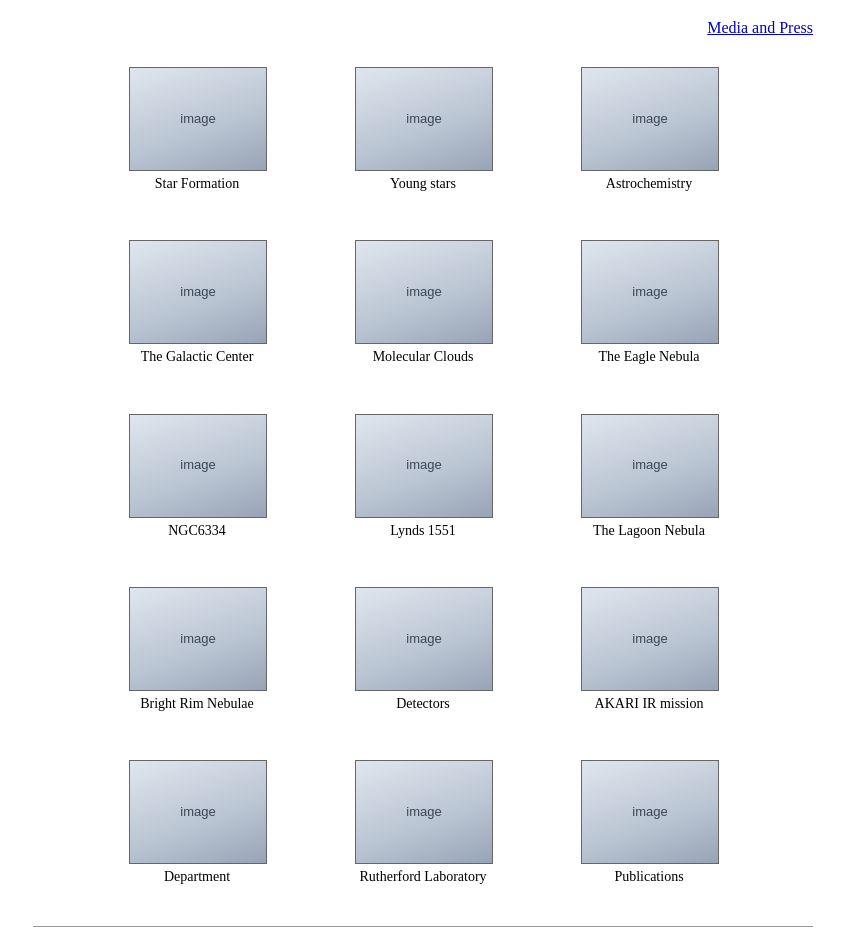
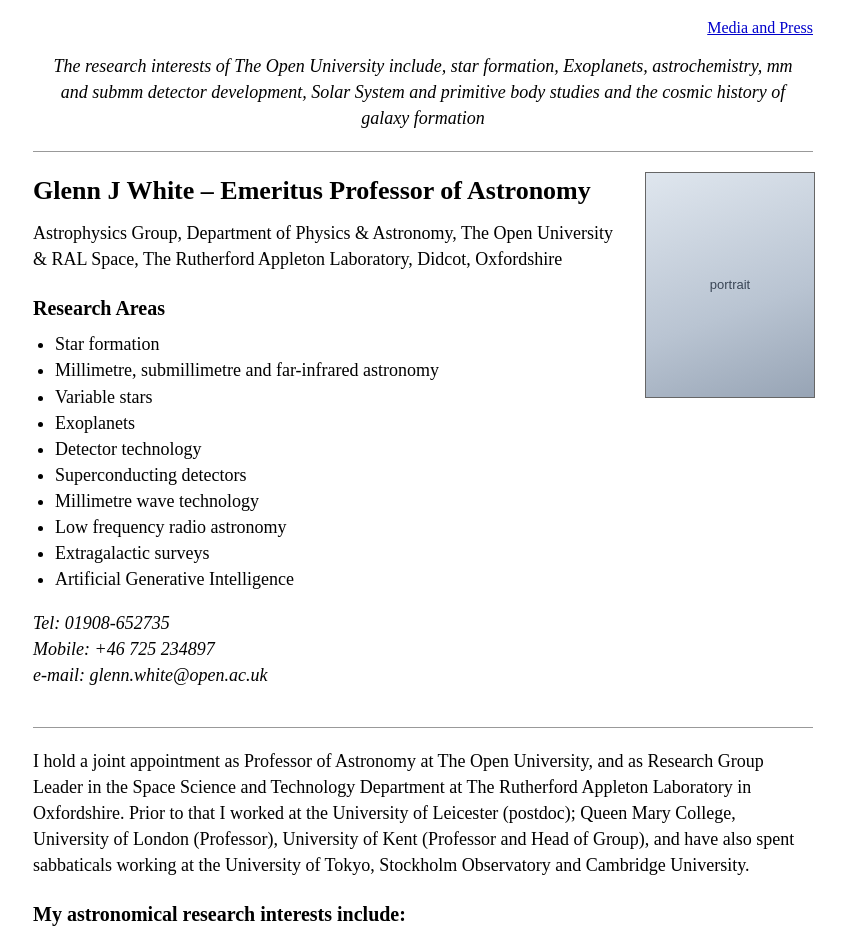
Before and after one commit to Glenn-White/Website, a plain HTML site: page index.html in a window 1280 px wide. Shown: the top 944 px of the page, without its empty margins (217-1063 px from the left). Drawn offline with Linux system fonts and the light colour scheme.

Commit message:
Update bio: remove placeholder gallery and crest, update contact and title
- Remove the 15-image placeholder gallery strip at the top
- Remove the university crest placeholder (portrait placeholder retained)
- Title: Glenn J White - Emeritus Professor of Astronomy
- Mobile: +46 725 234897; e-mail: glenn.white@open.ac.uk
- Research areas: add low frequency radio astronomy, extragalactic
  surveys, Artificial Generative Intelligence

Co-Authored-By: Claude Code <noreply@anthropic.com>

```diff
--- a/index.html
+++ b/index.html
@@ -118,28 +118,6 @@
     <a href="#">Media and Press</a>
   </div>
 
-  <!-- Astronomy gallery strip. Tiles are placeholders: swap each for an
-       <img> of your own once pictures are added to this repository. -->
-  <div class="gallery">
-    <figure class="figure"><div class="tile">image</div><figcaption>Star Formation</figcaption></figure>
-    <figure class="figure"><div class="tile">image</div><figcaption>Young stars</figcaption></figure>
-    <figure class="figure"><div class="tile">image</div><figcaption>Astrochemistry</figcaption></figure>
-    <figure class="figure"><div class="tile">image</div><figcaption>The Galactic Center</figcaption></figure>
-    <figure class="figure"><div class="tile">image</div><figcaption>Molecular Clouds</figcaption></figure>
-    <figure class="figure"><div class="tile">image</div><figcaption>The Eagle Nebula</figcaption></figure>
-    <figure class="figure"><div class="tile">image</div><figcaption>NGC6334</figcaption></figure>
-    <figure class="figure"><div class="tile">image</div><figcaption>Lynds 1551</figcaption></figure>
-    <figure class="figure"><div class="tile">image</div><figcaption>The Lagoon Nebula</figcaption></figure>
-    <figure class="figure"><div class="tile">image</div><figcaption>Bright Rim Nebulae</figcaption></figure>
-    <figure class="figure"><div class="tile">image</div><figcaption>Detectors</figcaption></figure>
-    <figure class="figure"><div class="tile">image</div><figcaption>AKARI IR mission</figcaption></figure>
-    <figure class="figure"><div class="tile">image</div><figcaption>Department</figcaption></figure>
-    <figure class="figure"><div class="tile">image</div><figcaption>Rutherford Laboratory</figcaption></figure>
-    <figure class="figure"><div class="tile">image</div><figcaption>Publications</figcaption></figure>
-  </div>
-
-  <hr>
-
   <p class="intro-line">The research interests of The Open University include, star formation,
   Exoplanets, astrochemistry, mm and submm detector development, Solar System and primitive body
   studies and the cosmic history of galaxy formation</p>
@@ -147,12 +125,8 @@
   <hr>
 
   <div class="idblock">
-    <div class="side">
-      <!-- Stand-in boxes for the university crest and a portrait photograph. -->
-      <div class="tile" style="aspect-ratio: 3 / 4;">crest</div>
-    </div>
     <div class="main">
-      <h1>Glenn J White &ndash; Professor of Astronomy</h1>
+      <h1>Glenn J White &ndash; Emeritus Professor of Astronomy</h1>
       <p class="affiliation">Astrophysics Group, Department of Physics &amp; Astronomy,
       The Open University<br>
       &amp; RAL Space, The Rutherford Appleton Laboratory, Didcot, Oxfordshire</p>
@@ -166,13 +140,17 @@
         <li>Detector technology</li>
         <li>Superconducting detectors</li>
         <li>Millimetre wave technology</li>
+        <li>Low frequency radio astronomy</li>
+        <li>Extragalactic surveys</li>
+        <li>Artificial Generative Intelligence</li>
       </ul>
 
       <p class="contact">Tel: 01908-652735<br>
-      Mobile: 0771 423 4897<br>
-      e-mail: g.j.white @ open.ac.uk (remove spaces)</p>
+      Mobile: +46 725 234897<br>
+      e-mail: glenn.white@open.ac.uk</p>
     </div>
     <div class="side">
+      <!-- Stand-in for a portrait photograph. -->
       <div class="tile" style="aspect-ratio: 3 / 4;">portrait</div>
     </div>
   </div>
```
